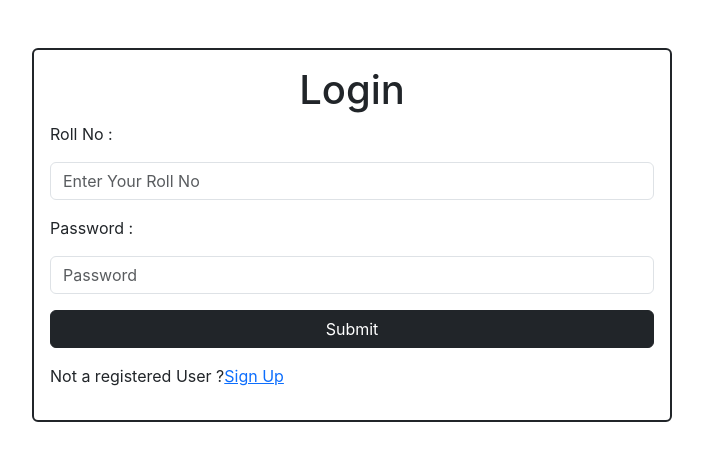
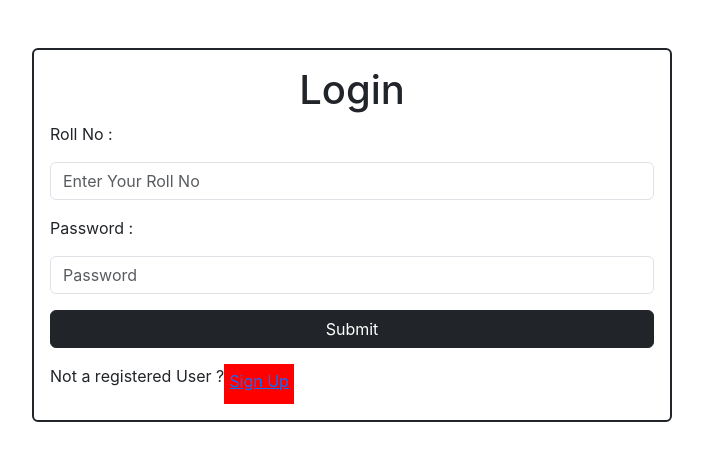
Before and after one commit to RagulGanesh/interview-exp-front-end, a React (Create React App) app: page /login in a window 1280 px wide. Shown: the top 460 px of the page, without its empty margins (288-991 px from the left). Built offline with nearby package versions, Linux system fonts and the light colour scheme.

Commit message:
creted static

```diff
--- a/src/components/Login.js
+++ b/src/components/Login.js
@@ -1,4 +1,5 @@
 import React, { useState } from 'react'
+import "../static/style.css"
 import { Link, useNavigate } from 'react-router-dom';
 export const Login = () => {
   const [rollno,setRollno]=useState('');
@@ -37,7 +38,7 @@ export const Login = () => {
         <input type="submit" className='btn btn-dark' />
         <div className='d-flex'>
         <p>Not a registered User ?</p>
-        <Link to="/signup">Sign Up</Link>
+        <Link className="red" to="/signup">Sign Up</Link>
         </div>
 
       </form>
--- /dev/null
+++ b/src/static/style.css
@@ -0,0 +1,4 @@
+.red{
+    background-color: red;
+    padding: 5px;
+}
```
